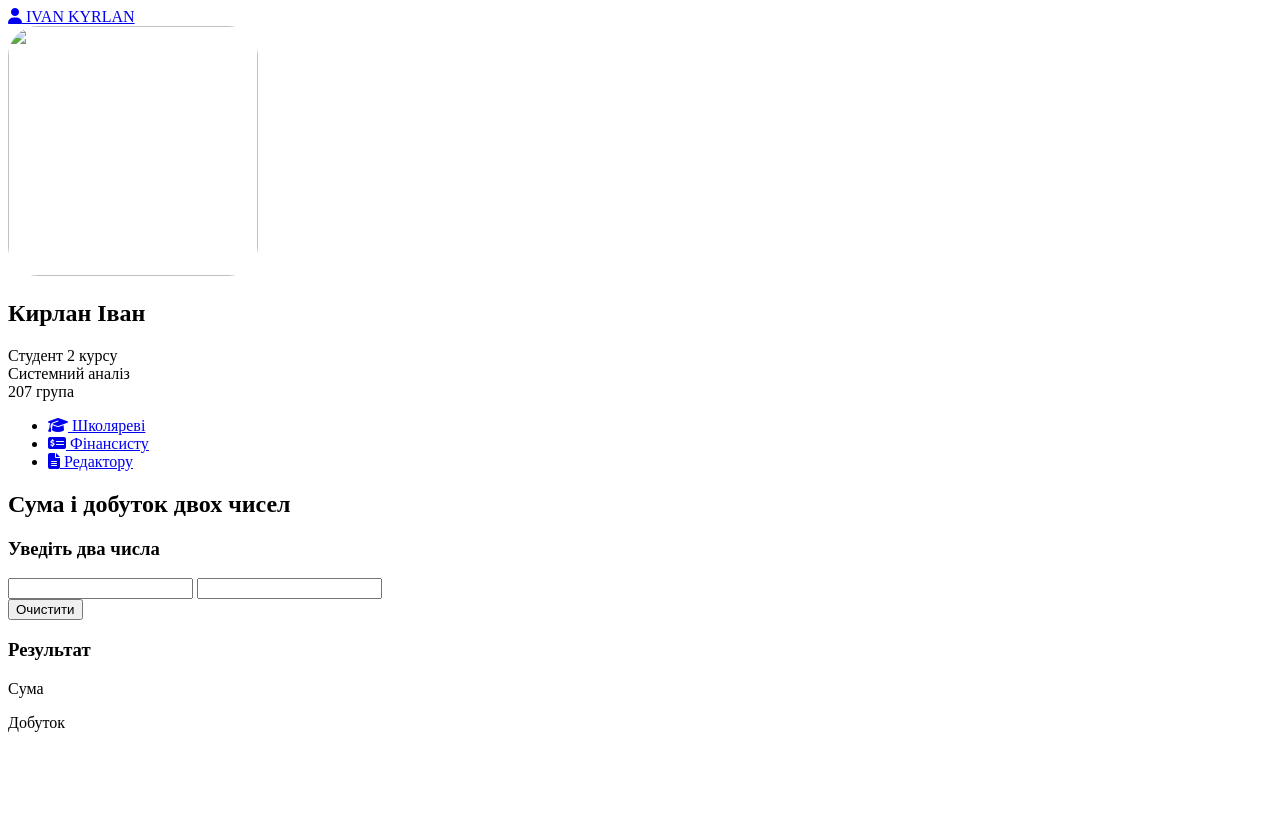
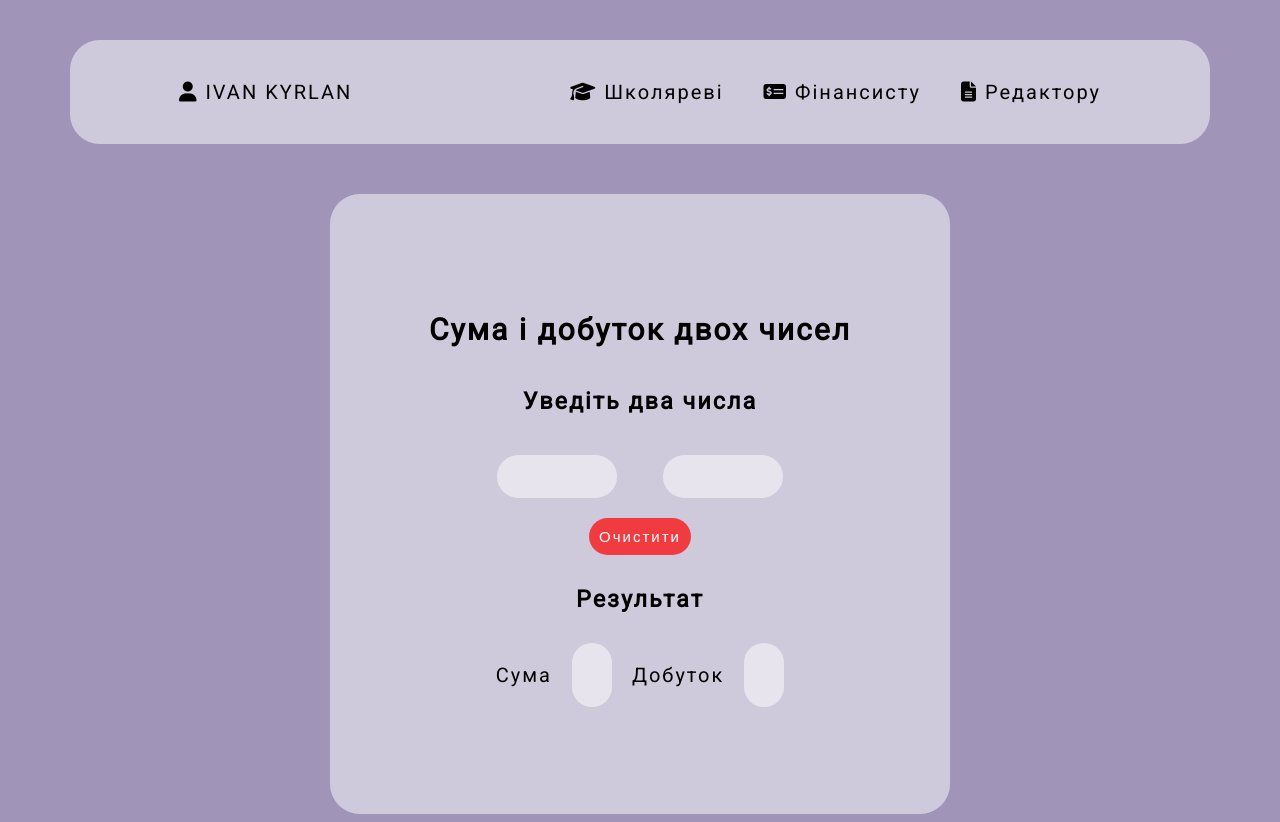
Before and after one commit to WebTechCNU/Kyrlan_Lab1, a plain HTML site: page LAB1/pages/student.html in a window 1280 px wide. Before the commit the page ends 800 px from the top, so only its background shows below. Drawn offline with Linux system fonts and the light colour scheme; files that its build step writes are made by us from their sources; the site is published under a folder, as on GitHub Pages, so addresses that start at the root find nothing.

Commit message:
Update student.html

```diff
--- a/LAB1/pages/student.html
+++ b/LAB1/pages/student.html
@@ -9,25 +9,25 @@
 	<title>Школяреві</title>
 	<link href="https://fonts.googleapis.com/css2?family=Roboto&display=swap" rel="stylesheet">
 	<script src="https://kit.fontawesome.com/64ed6564b5.js" crossorigin="anonymous"></script>
-	<link rel="stylesheet" href="/css/student.css">
+	<link rel="stylesheet" href="./css/student.css">
 </head>
 
 <body>
 	<header>
 		<div class="container">
 			<nav class="navigation">
-				<a href="/index.html" class="logo"><i class="fa-solid fa-user"></i> IVAN KYRLAN</a>
+				<a href="./index.html" class="logo"><i class="fa-solid fa-user"></i> IVAN KYRLAN</a>
 				<div class="myinfo" id="myinfo">
-					<img src="/MyPhoto.jpg" width="250px" height="250px" style="border-radius: 30px;">
+					<img src="./MyPhoto.jpg" width="250px" height="250px" style="border-radius: 30px;">
 					<h2>Кирлан Іван</h2>
 					<p>Студент 2 курсу<br>Системний аналіз<br>207 група</p>
 				</div>
 				<ul class="nav-list">
-					<li><a href="/pages/student.html"><i class="fa-solid fa-graduation-cap"></i> Школяреві</a>
+					<li><a href="./pages/student.html"><i class="fa-solid fa-graduation-cap"></i> Школяреві</a>
 					</li>
-					<li><a href="/pages/financier.html"><i class="fa-solid fa-money-check-dollar"></i> Фінансисту</a>
+					<li><a href="./pages/financier.html"><i class="fa-solid fa-money-check-dollar"></i> Фінансисту</a>
 					</li>
-					<li><a href="/pages/editor.html"><i class="fa-solid fa-file-lines"></i> Редактору</a>
+					<li><a href="./pages/editor.html"><i class="fa-solid fa-file-lines"></i> Редактору</a>
 					</li>
 				</ul>
 			</nav>
@@ -53,7 +53,7 @@
 		</div>
 	</section>
 
-	<script src="/js/student.js"></script>
+	<script src="./js/student.js"></script>
 </body>
 
 </html>
```
